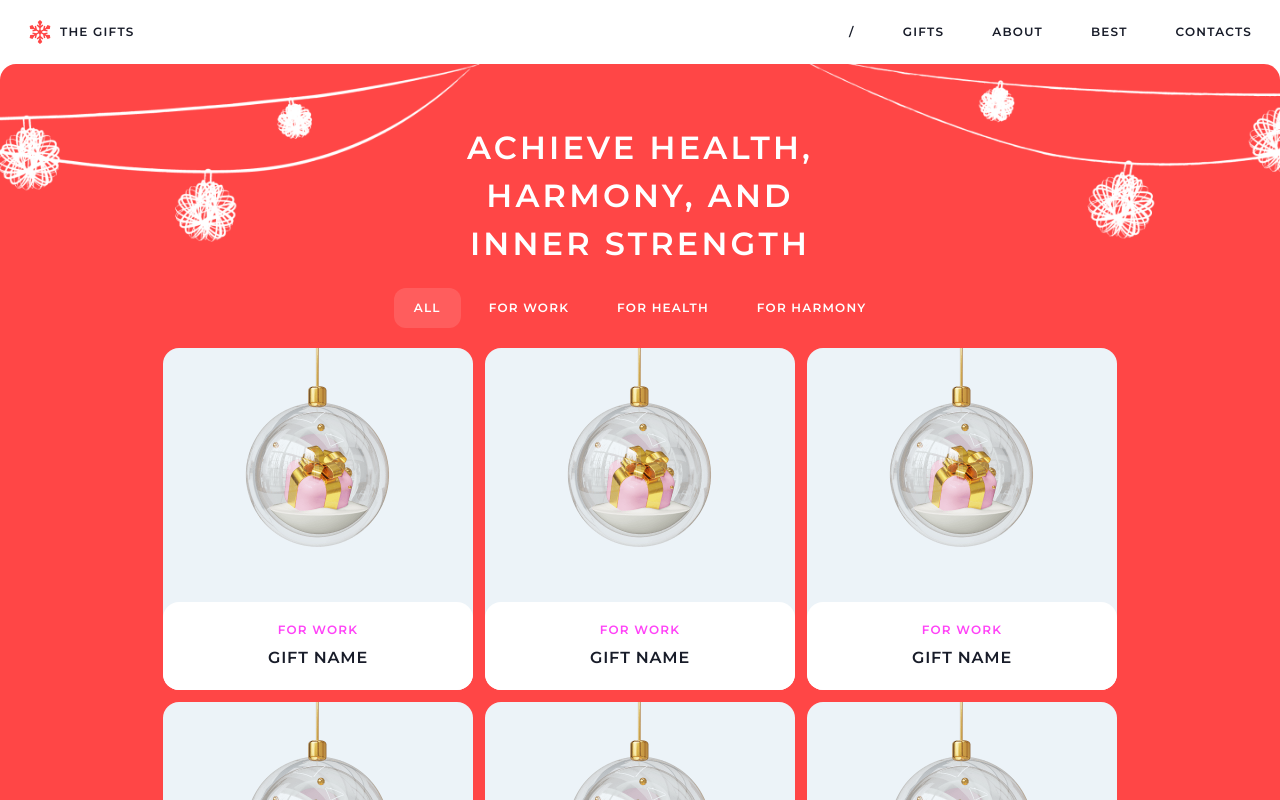
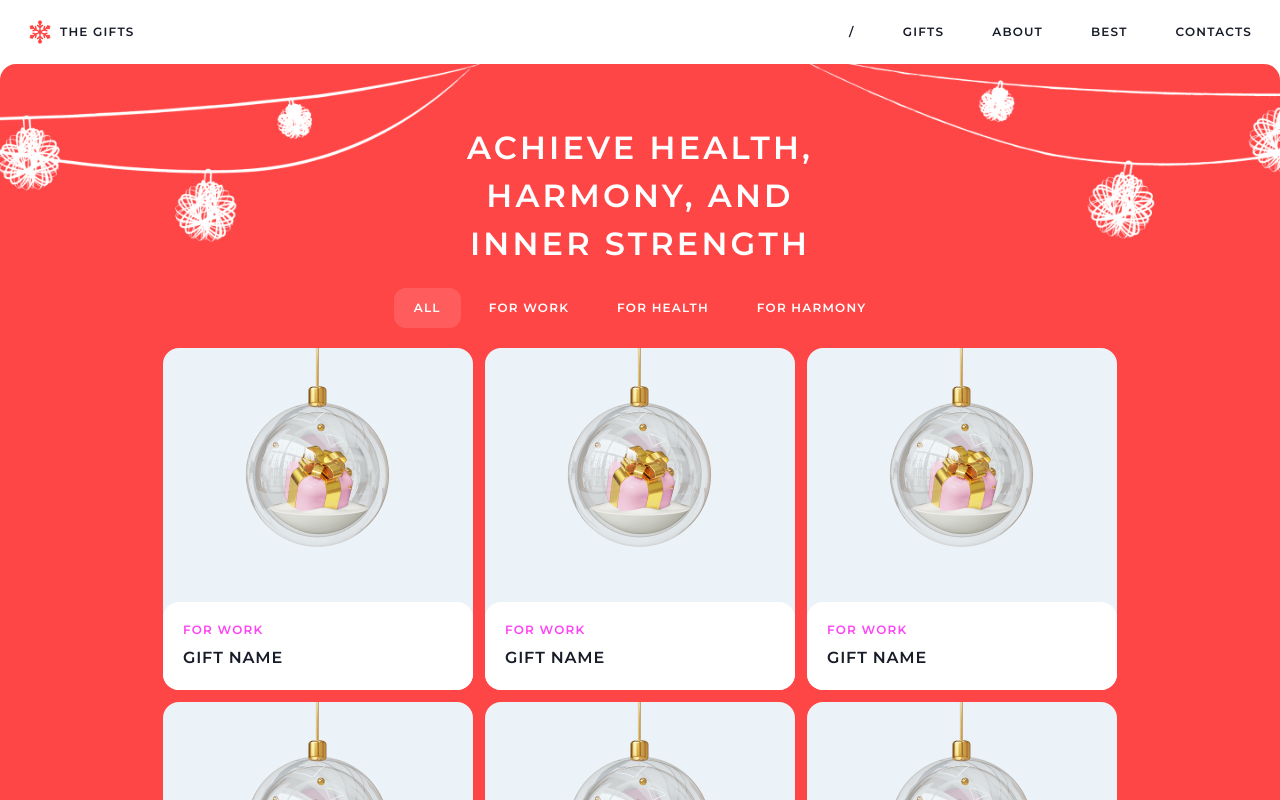
Before and after one commit to aldazharbekov/gifts-shop, a Next.js app: page /gifts in a window 1280 px wide. Shown: the top 800 px of the page. Built offline with nearby package versions, Linux system fonts and the light colour scheme.

Commit message:
fix: text-align at gifts page

```diff
--- a/app/(gifts-shop)/gifts/GiftsSection.tsx
+++ b/app/(gifts-shop)/gifts/GiftsSection.tsx
@@ -13,7 +13,7 @@ export default function GiftsSection() {
           <br /> harmony, and
           <br /> inner strength{" "}
         </Text>
-        <div className="flex justify-center items-center gap-0 md:gap-2 w-full text-center">
+        <div className="flex justify-center items-center gap-0 md:gap-2 w-full">
           <p className="font-[montserrat] font-semibold text-xs text-cs-static-white uppercase tracking-widest hover:bg-cs-static-white-20 animation px-2 md:px-5 py-3 rounded-xl cursor-pointer bg-cs-static-white-20">
             All
           </p>
@@ -28,7 +28,7 @@ export default function GiftsSection() {
           </p>
         </div>
 
-        <div className="flex flex-wrap justify-center items-start gap-3 w-full h-auto min-h-[1050px]">
+        <div className="flex flex-wrap justify-center items-start gap-3 w-full h-auto min-h-[1050px] text-start">
           <GiftCard />
           <GiftCard />
           <GiftCard />
```
